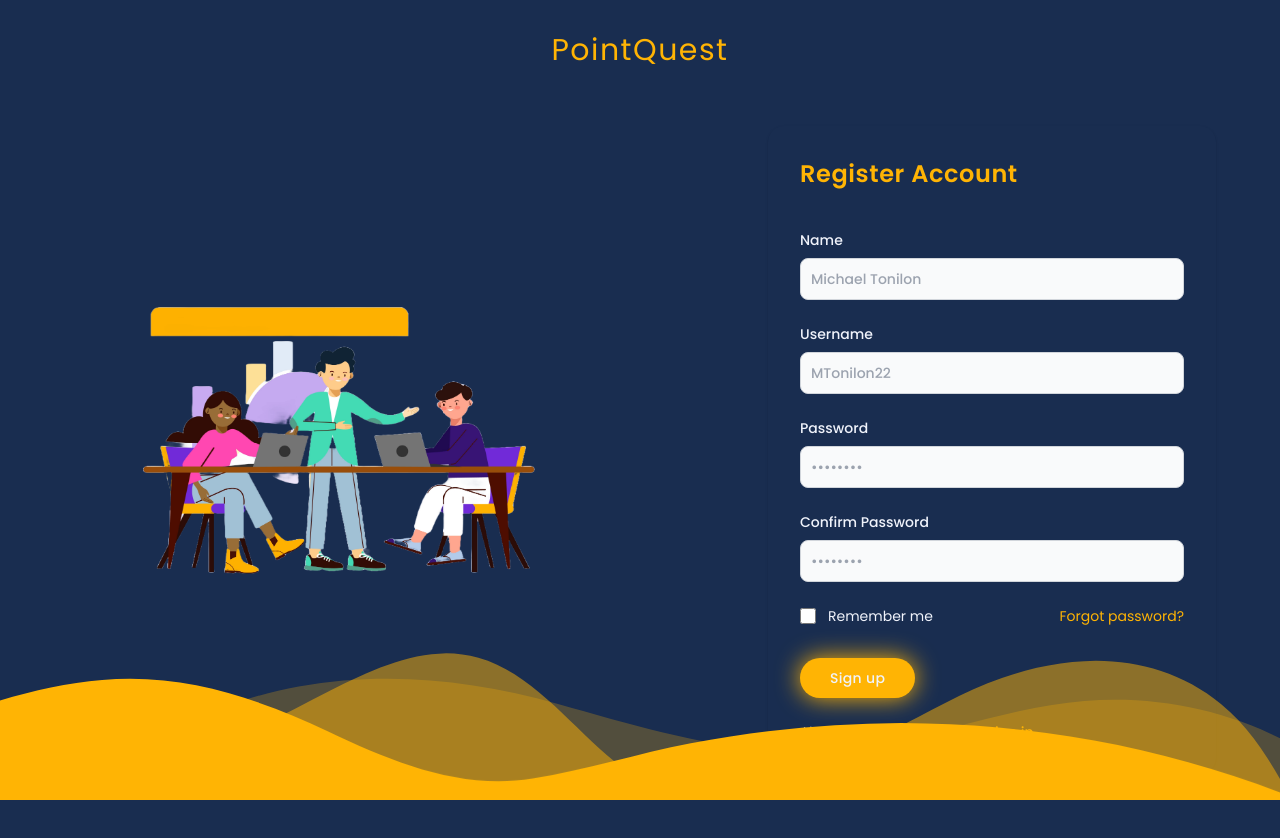
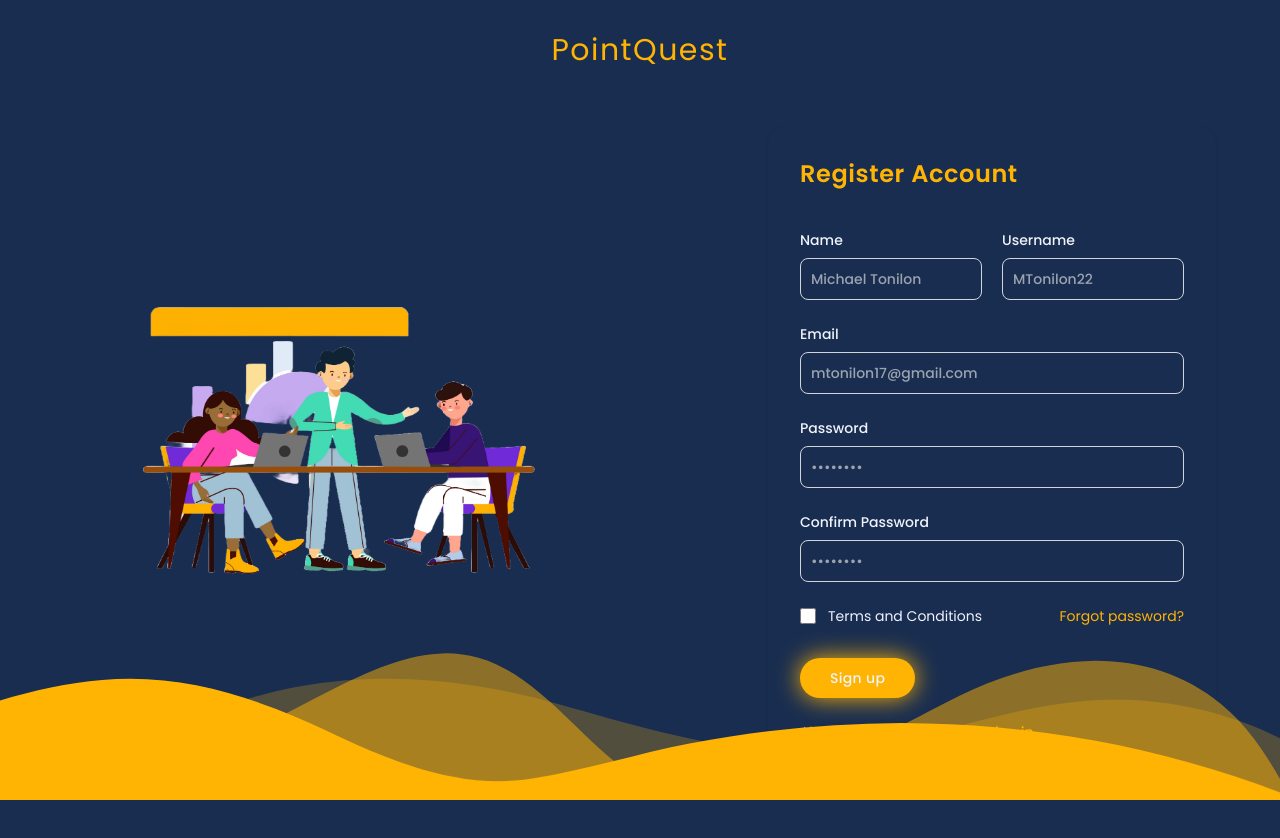
Before and after one commit to MTonilon22/Hackathon-Web, a Vue app: page /register in a window 1280 px wide. Shown: the top 838 px of the page. Built offline with nearby package versions, Linux system fonts and the light colour scheme.

Commit message:
updated register

```diff
--- a/src/MainPages/RegisterPage.vue
+++ b/src/MainPages/RegisterPage.vue
@@ -20,6 +20,7 @@
                 <span class="text-ternary tracking-wide">Register Account</span>
               </h1>
               <form class="space-y-4 md:space-y-6" action="#">
+                <div class="flex flex-row gap-5">
                   <div>
                     <label
                       for="email"
@@ -30,7 +31,7 @@
                       type="username"
                       name="email"
                       id="email"
-                    class="bg-gray-50 border font-500 border-gray-300 text-primary sm:text-sm rounded-lg focus:ring-primary-600 focus:border-primary-600 block w-full p-2.5 dark:placeholder-gray-400 dark:text-primary dark:focus:ring-blue-500 dark:focus:border-blue-500"
+                      class="bg-primary border font-500 border-gray-300 text-secondary sm:text-sm rounded-lg focus:ring-primary-600 focus:border-primary-600 block w-full p-2.5 dark:placeholder-gray-400 dark:text-secondary dark:focus:ring-blue-500 dark:focus:border-blue-500"
                       placeholder="Michael Tonilon"
                       required=""
                     />
@@ -45,8 +46,24 @@
                       type="username"
                       name="email"
                       id="email"
-                    class="bg-gray-50 border font-500 border-gray-300 text-primary sm:text-sm rounded-lg focus:ring-primary-600 focus:border-primary-600 block w-full p-2.5 dark:placeholder-gray-400 dark:text-primary dark:focus:ring-blue-500 dark:focus:border-blue-500"
+                      class="bg-primary border font-500 border-gray-300 text-secondary sm:text-sm rounded-lg focus:ring-primary-600 focus:border-primary-600 block w-full p-2.5 dark:placeholder-gray-400 dark:text-secondary dark:focus:ring-blue-500 dark:focus:border-blue-500"
                       placeholder="MTonilon22"
+                      required=""
+                    />
+                  </div>
+                </div>
+                <div>
+                  <label
+                    for="email"
+                    class="block mb-2 text-sm font-medium text-secondary"
+                    >Email</label
+                  >
+                  <input
+                    type="email"
+                    name="email"
+                    id="email"
+                    class="bg-primary border font-500 border-gray-300 text-secondary sm:text-sm rounded-lg focus:ring-primary-600 focus:border-primary-600 block w-full p-2.5 dark:placeholder-gray-400 dark:text-secondary dark:focus:ring-blue-500 dark:focus:border-blue-500"
+                    placeholder="mtonilon17@gmail.com"
                     required=""
                   />
                 </div>
@@ -62,7 +79,7 @@
                     name="password"
                     id="password"
                     placeholder="••••••••"
-                    class="bg-gray-50 border font-500 border-gray-300 text-primary sm:text-sm rounded-lg focus:ring-ternary focus:border-ternary block w-full p-2.5 dark:placeholder-gray-400 dark:text-primary dark:focus:ring-blue-500 dark:focus:border-blue-500"
+                    class="bg-primary border font-500 border-gray-300 text-secondary sm:text-sm rounded-lg focus:ring-ternary focus:border-ternary block w-full p-2.5 dark:placeholder-gray-400 dark:focus:ring-blue-500 dark:focus:border-blue-500"
                     required=""
                   />
                 </div>
@@ -77,7 +94,7 @@
                     name="password"
                     id="password"
                     placeholder="••••••••"
-                    class="bg-gray-50 border font-500 border-gray-300 text-primary sm:text-sm rounded-lg focus:ring-ternary focus:border-ternary block w-full p-2.5 dark:placeholder-gray-400 dark:text-primary dark:focus:ring-blue-500 dark:focus:border-blue-500"
+                    class="bg-primary border font-500 border-gray-300 text-secondary sm:text-sm rounded-lg focus:ring-ternary focus:border-ternary block w-full p-2.5 dark:placeholder-gray-400 dark:text-secondary dark:focus:ring-blue-500 dark:focus:border-blue-500"
                     required=""
                   />
                 </div>
@@ -88,13 +105,13 @@
                         id="remember"
                         aria-describedby="remember"
                         type="checkbox"
-                        class="w-4 h-4 border border-gray-300 rounded bg-gray-50"
+                        class="w-4 h-4 border border-gray-300 rounded bg-primary"
                         required=""
                       />
                     </div>
                     <div class="ml-3 text-sm">
                       <label for="remember" class="text-secondary"
-                        >Remember me</label
+                        >Terms and Conditions</label
                       >
                     </div>
                   </div>
```
Lines whose indentation alone changed are shown as unchanged.
